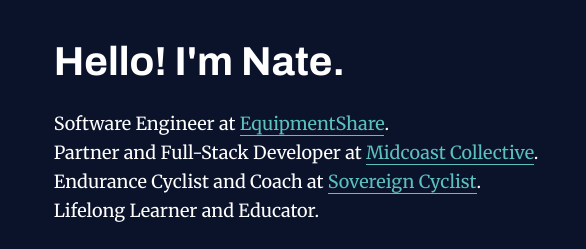
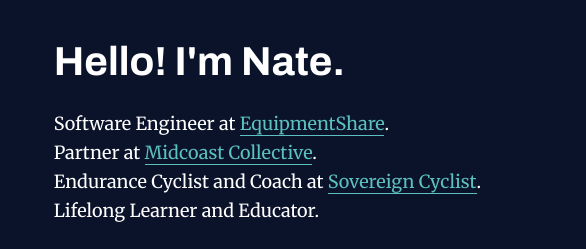
Before and after one commit to arnonate/natearnold, a Gatsby site: page / in a window 1280 px wide. Shown: the part 209-458 px from the top of the page, 533-1119 px from the left. Built offline with nearby package versions, Linux system fonts and the light colour scheme; Gatsby itself is replaced by a stand-in of ours.

Commit message:
Update Midcoast role

```diff
--- a/src/pages/index.js
+++ b/src/pages/index.js
@@ -20,8 +20,7 @@
           Software Engineer at{" "}
           <a href="https://equipmentshare.com">EquipmentShare</a>.
           <br />
-          Partner and Full-Stack Developer at{" "}
-          <a href="https://midcoast.io">Midcoast Collective</a>.
+          Partner at <a href="https://midcoast.io">Midcoast Collective</a>.
           <br />
           Endurance Cyclist and Coach at{" "}
           <a href="https://sovereigncyclist.com">Sovereign Cyclist</a>.
```
